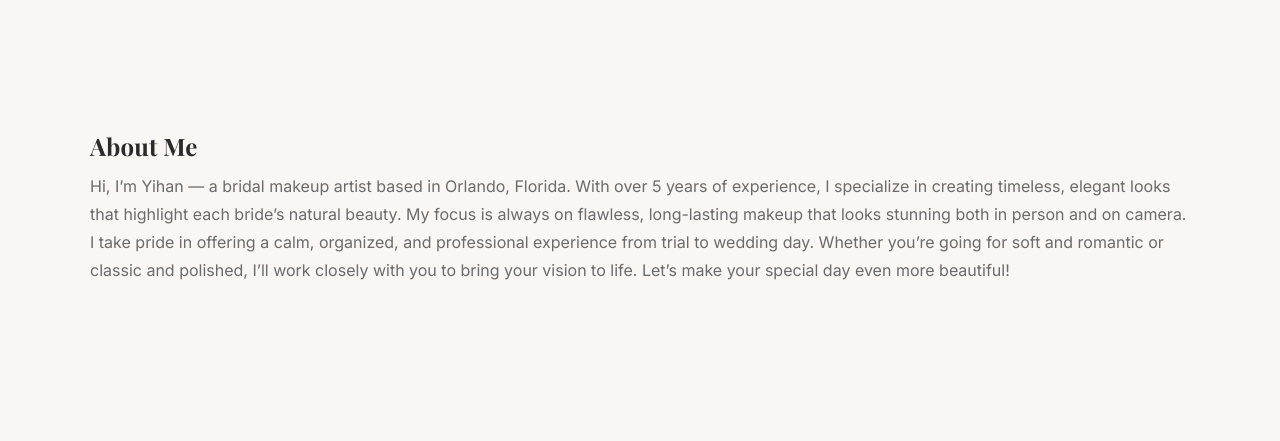
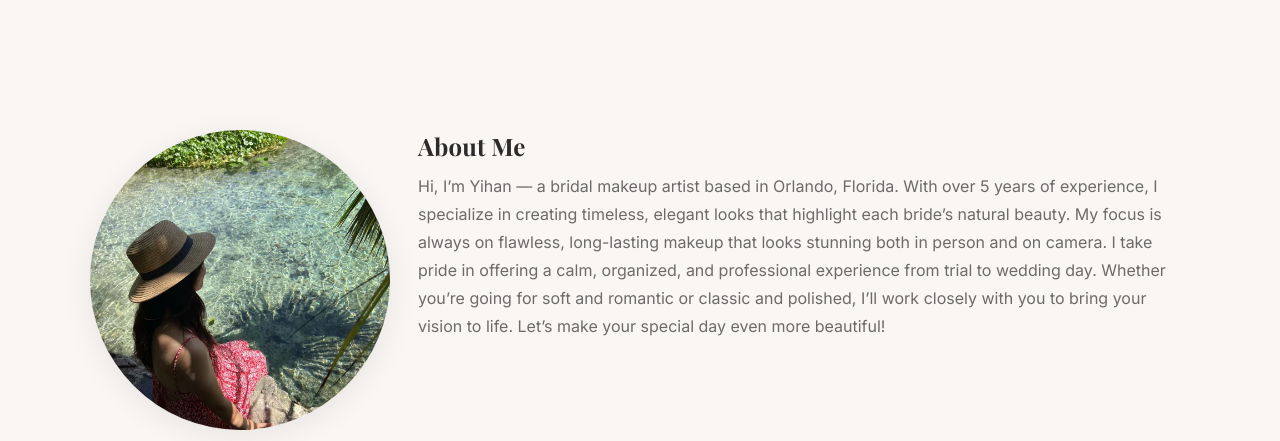
Before and after one commit to yhw688/makeup-booking, a website: page public/index.html in a window 1280 px wide. Shown: the part 1220-1661 px from the top of the page. Drawn offline with nearby package versions, Linux system fonts and the light colour scheme.

Commit message:
Restore personal portrait in About Me section

```diff
--- a/public/index.html
+++ b/public/index.html
@@ -119,7 +119,7 @@
     @media (min-width:901px) and (max-width:1100px){.cards{grid-template-columns:repeat(2,1fr)}}
 
     /* About */
-    .about{display:grid; grid-template-columns:1fr; gap:28px; align-items:start}
+    .about{display:grid; grid-template-columns:300px 1fr; gap:28px; align-items:start}
     .avatar{width:300px; aspect-ratio:1/1; border-radius:50%; object-fit:cover; box-shadow:var(--shadow)}
     @media (max-width:900px){
       .about{grid-template-columns:1fr; text-align:center}
@@ -228,6 +228,7 @@
   <!-- About -->
   <section id="about">
     <div class="container about">
+      <img class="avatar" src="图片.png" alt="Portrait of Yihan" />
 
       <div>
         <h2>About Me</h2>
```
